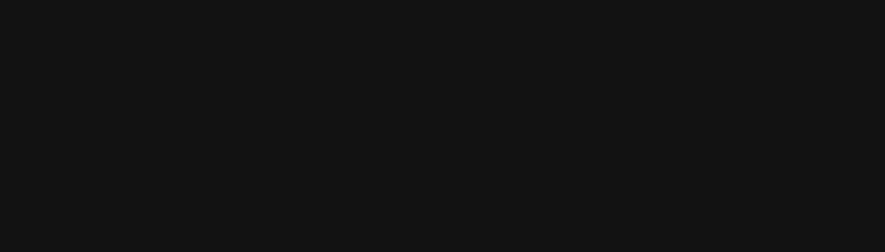
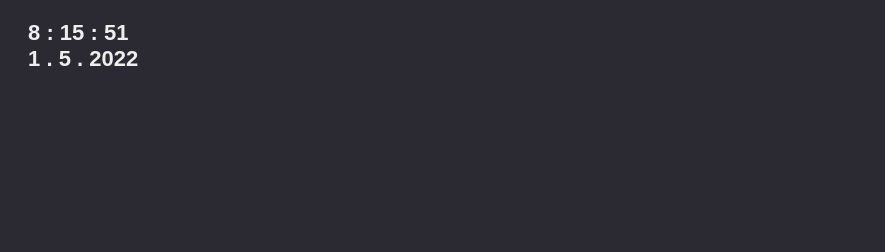
Before and after one commit to jessedavidd/startpage, a plain HTML site: page index.html in a window 1280 px wide. Shown: the top 252 px of the page, without its empty margins (0-885 px from the left). Drawn offline with Linux system fonts and the light colour scheme.

Commit message:
Update: 01.06.2022, 11:15

```diff
--- a/index.html
+++ b/index.html
@@ -5,9 +5,23 @@
     <meta http-equiv="X-UA-Compatible" content="IE=edge">
     <meta name="viewport" content="width=device-width, initial-scale=1.0">
     <link rel="stylesheet" type="text/css" href="./resources/css/style.css">
-    <title>🏠️ ~</title>
+    <script type="text/javascript" src="./resources/javascript/script.js" defer></script>
+    <title>🏠️</title>
   </head>
   <body>
+    <div class="time-and-date">
+      <span id="hours">00</span>
+      <span>:</span>
+      <span id="minutes">00</span>
+      <span>:</span>
+      <span id="seconds">00</span>
+      <br>
+      <span id="days">day</span>
+      <span>.</span>
+      <span id="months">month</span>
+      <span>.</span>
+      <span id="years">year</span>
+    </div>
     <div id="center">
       <div class="main-container">
         <img src="./assets/pika.png" alt="pika" />
--- a/resources/css/style.css
+++ b/resources/css/style.css
@@ -4,8 +4,9 @@ html {
 }
 
 body {
-  background-color: #121212;
+  background-color: #2b2a33;
   color: #eeeeee;
+  font-family: sans-serif;
 }
 
 #center {
@@ -41,6 +42,12 @@ body {
   text-align: center;
 }
 
+.time-and-date {
+  margin: 20px 0 0 20px;
+  font-size: 22px;
+  font-weight: bold;
+}
+
 li {
   list-style: none;
   padding: 5px 10px;
--- /dev/null
+++ b/resources/javascript/script.js
@@ -0,0 +1,18 @@
+function displayTime(){
+  const dateTime = new Date();
+  const hour = dateTime.getHours();
+  const minute = dateTime.getMinutes();
+  const second = dateTime.getSeconds();
+  const day = dateTime.getDate();
+  const month = dateTime.getMonth();
+  const year = dateTime.getFullYear();
+
+  document.getElementById('hours').innerHTML = hour;
+  document.getElementById('minutes').innerHTML = minute;
+  document.getElementById('seconds').innerHTML = second;
+  document.getElementById('days').innerHTML = day;
+  document.getElementById('months').innerHTML = month;
+  document.getElementById('years').innerHTML = year;
+}
+
+setInterval(displayTime, 10);
```
